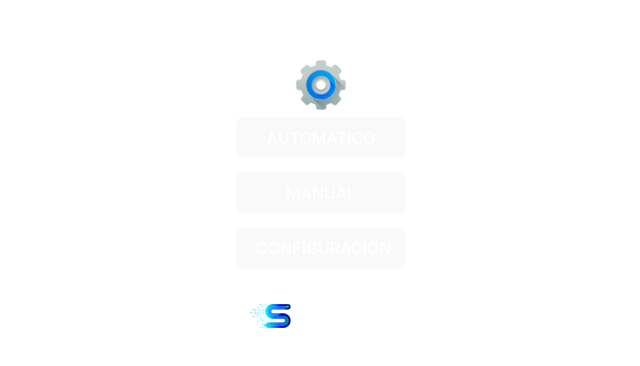
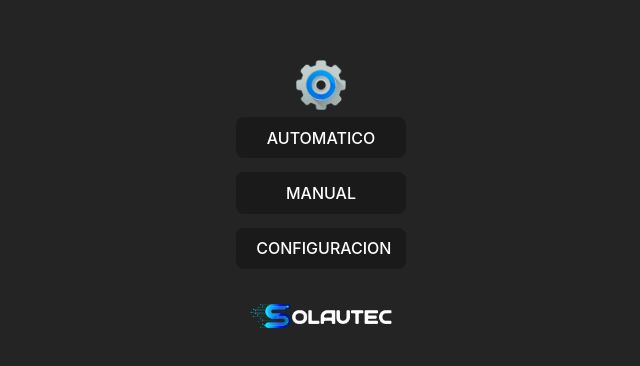
Before and after one commit to cristianflobo/ProyectoRenalMixer, a React (Vite) app in the folder src/renderer/: page / in a window 1280 px wide. Shown: the part 192-558 px from the top of the page, without its empty margins (319-959 px from the left). Built offline with nearby package versions, Linux system fonts and the light colour scheme; what @renderer/utils would draw is missing.

Commit message:
change background color

```diff
--- a/src/renderer/src/assets/base.css
+++ b/src/renderer/src/assets/base.css
@@ -3,7 +3,7 @@
   --ev-c-white-soft: #f8f8f8;
   --ev-c-white-mute: #f2f2f2;
 
-  --ev-c-black: #1b1b1f;
+  --ev-c-black: #242424;;
   --ev-c-black-soft: #222222;
   --ev-c-black-mute: #282828;
 
@@ -11,7 +11,7 @@
   --ev-c-gray-2: #414853;
   --ev-c-gray-3: #32363f;
 
-  --ev-c-text-1: rgba(255, 255, 245, 0.86);
+  --ev-c-text-1: white;
   --ev-c-text-2: rgba(235, 235, 245, 0.6);
   --ev-c-text-3: rgba(235, 235, 245, 0.38);
 
--- a/src/renderer/src/assets/main.css
+++ b/src/renderer/src/assets/main.css
@@ -76,16 +76,3 @@ button:focus,
 button:focus-visible {
   outline: 4px auto -webkit-focus-ring-color;
 }
-
-@media (prefers-color-scheme: light) {
-  :root {
-    color: #213547;
-    background-color: #ffffff;
-  }
-  a:hover {
-    color: #747bff;
-  }
-  button {
-    background-color: #f9f9f9;
-  }
-}
```
